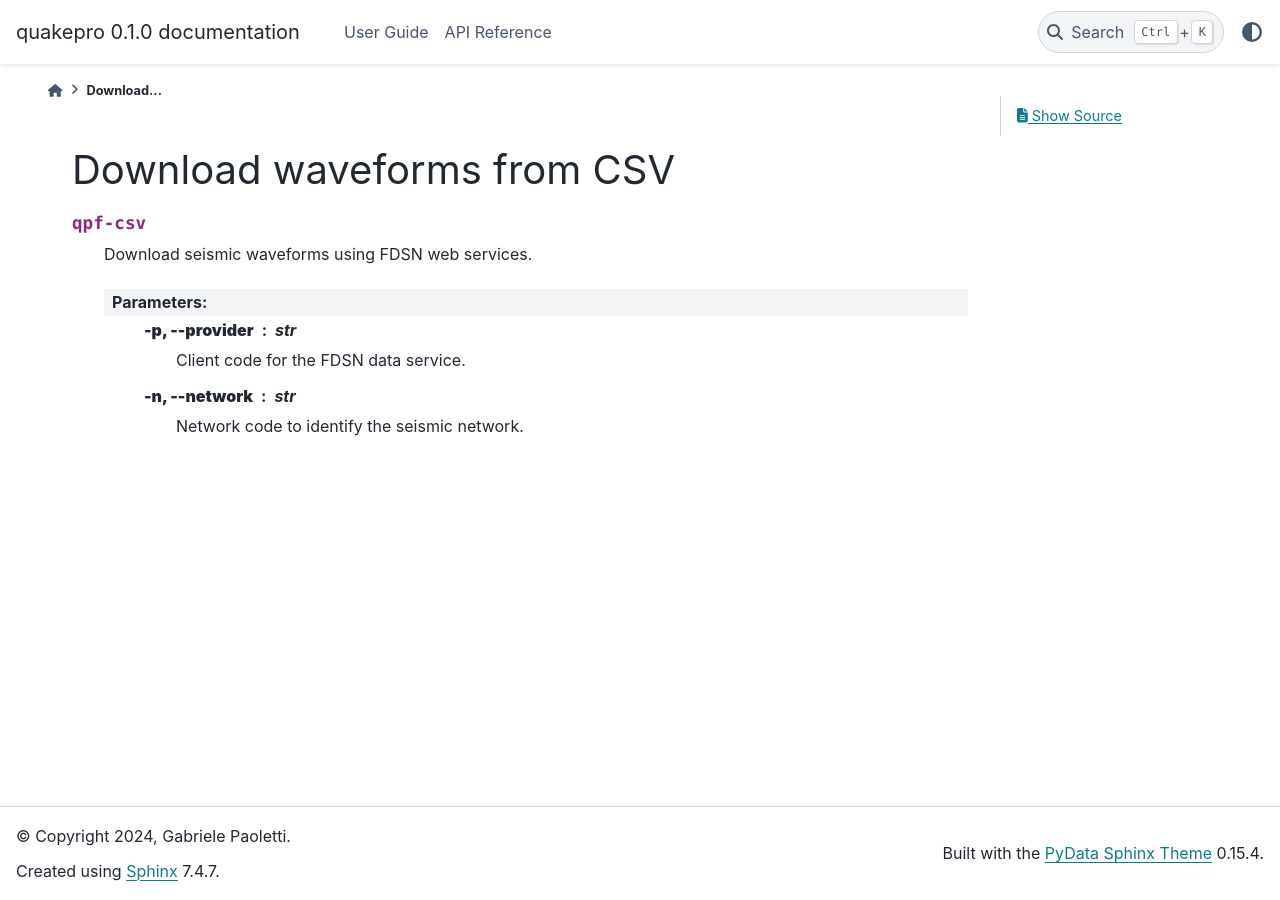
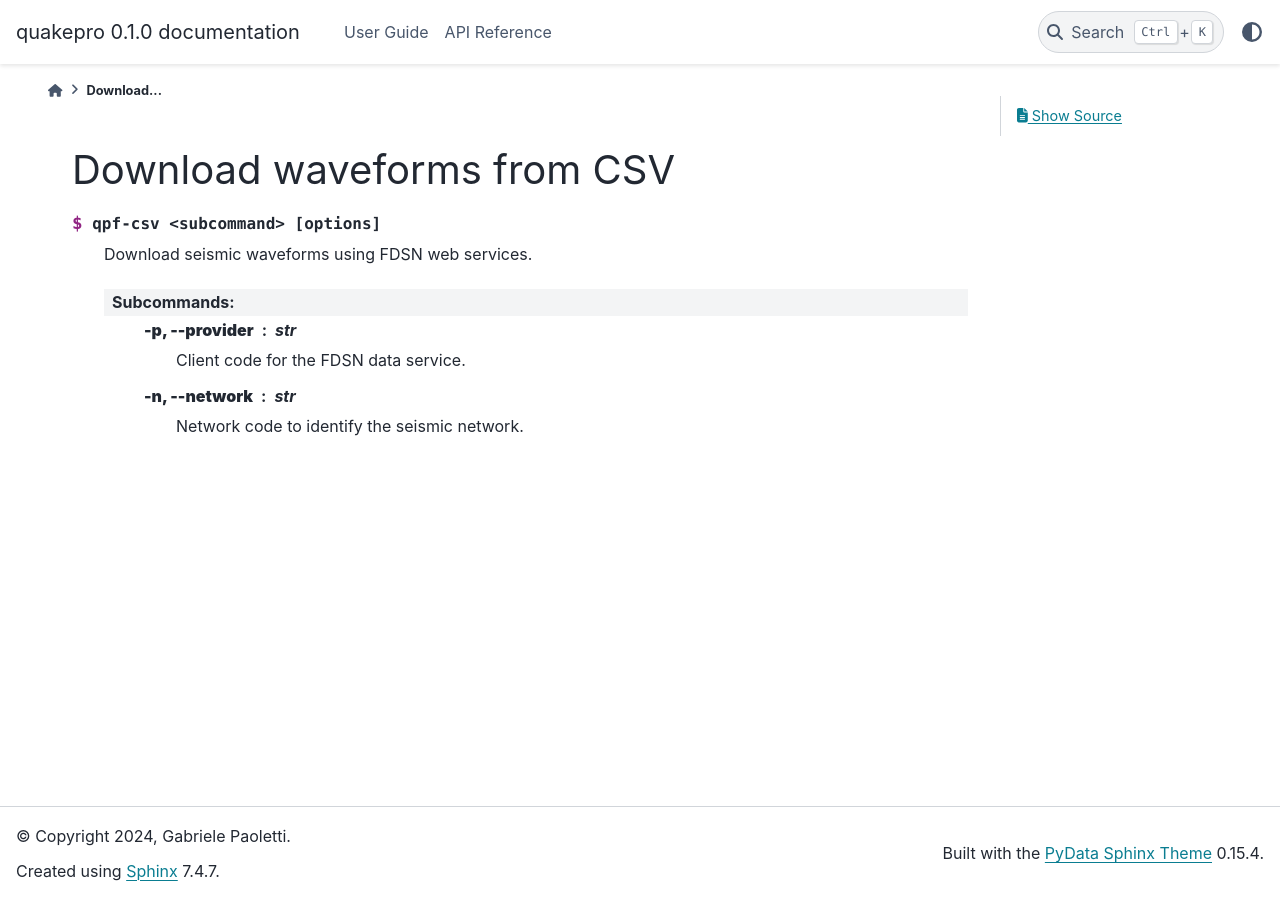
Before and after one commit to gabrielepaoletti/quakepro, a Sphinx documentation site: the page built from docs/source/documentation/scripts/fetcher_csv.rst, in a window 1280 px wide. Built offline with Sphinx 7.4.7 and the PyData theme 0.15.4, drawn with Linux system fonts in a browser that asks for light colours.

Commit message:
Update docs

```diff
--- a/docs/source/documentation/scripts/fetcher_csv.rst
+++ b/docs/source/documentation/scripts/fetcher_csv.rst
@@ -1,11 +1,11 @@
 Download waveforms from CSV
 ===========================
 
-.. option:: qpf-csv
+.. option:: $ qpf-csv <subcommand> [options]
 
     Download seismic waveforms using FDSN web services.
 
-    :Parameters:
+    :Subcommands:
         **-p, --provider** : *str*
             Client code for the FDSN data service.
 
```
